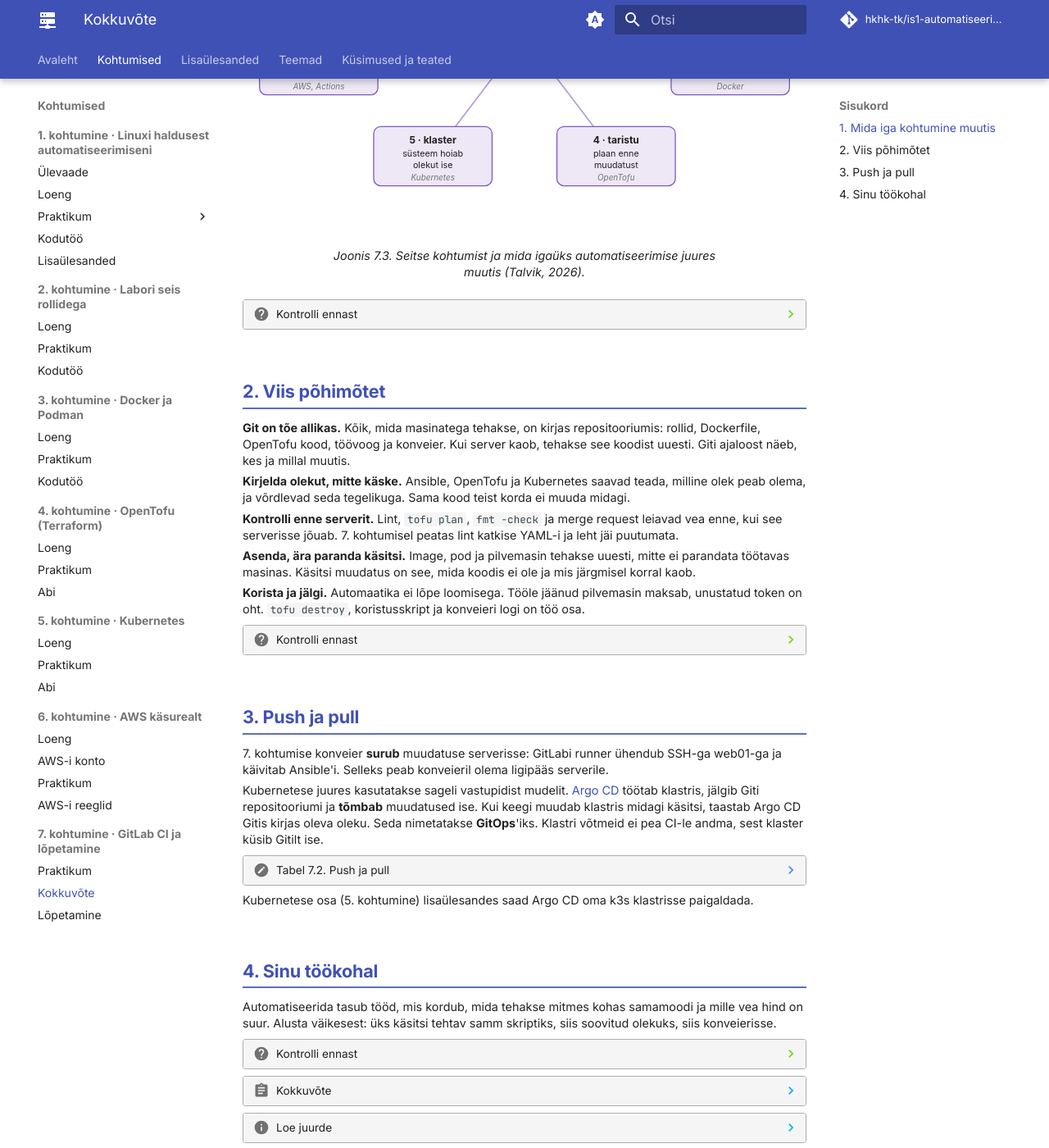
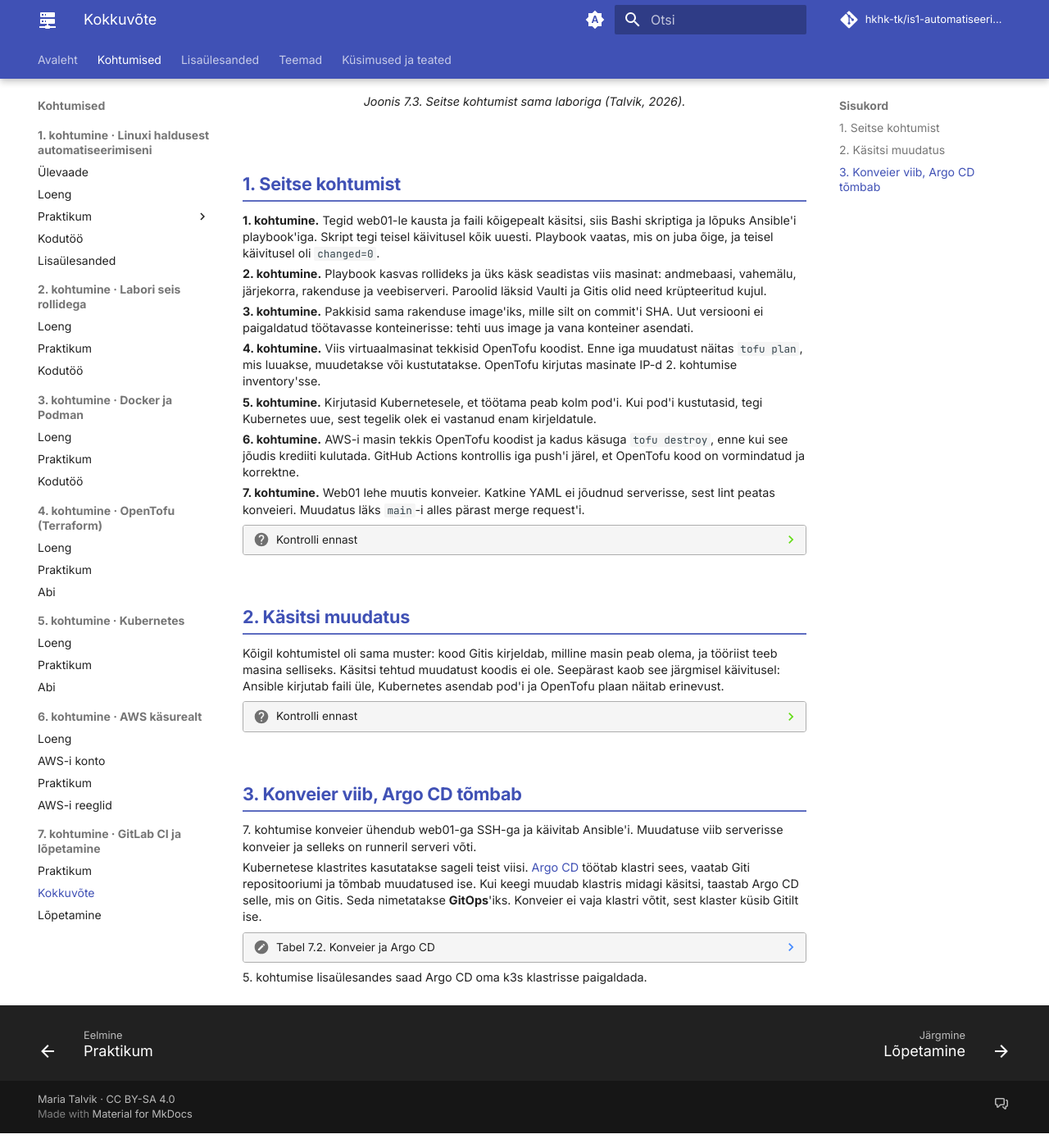
Before and after one commit to hkhk-tk/is1-automatiseerimine, an MkDocs documentation site: the page built from docs/k07/kokkuvote.md, in a window 1280 px wide and 1400 px high, scrolled down 659 px. Shown: the whole window at 82% size. Built offline with MkDocs 1.6.1 and Material for MkDocs 9.7.7, drawn with Linux system fonts in a browser that asks for light colours; comment, search, counter and statistics services are not loaded; some of the changed text lies outside the part shown.

Commit message:
K7 kokkuvõte lühemaks

```diff
--- a/docs/k07/kokkuvote.md
+++ b/docs/k07/kokkuvote.md
@@ -6,86 +6,66 @@ tags:
 
 # Loeng: kursuse kokkuvõte
 
-Seitsmel kohtumisel tegid sama laboriga järjest rohkem automaatikat: kõigepealt kirjutasid käsud skripti, lõpuks muutis serverit ainult konveier. Tööriistad vahetusid, aga nende taga on viis põhimõtet, mis kehtivad ka järgmise tööriista kohta.
+1\. kohtumisel tegid web01-le kausta ja faili nelja käsuga. Täna muutis web01 lehte konveier, kui sina tegid push'i. Vahepeal oli iga kohtumine üks samm sinnapoole, et masinaid ei seadistata käsitsi.
 
 ??? abstract "Õpiväljundid"
     Pärast kokkuvõtet oskad:
 
-    - selgitada iga kohtumise kohta, mida see automatiseerimise juures muutis;
-    - nimetada viis põhimõtet, mis on kõigi kursuse tööriistade taga;
-    - eristada konveierit, mis surub muudatuse serverisse, ja tööriista, mis tõmbab selle Gitist ise;
-    - hinnata oma töökoha mõne käsitsi tehtava ülesande kohta, millise põhimõtte järgi seda automatiseerida.
-
-## 1. Mida iga kohtumine muutis
-
-Iga kohtumine võttis ühe käsitsi tehtud töö ja tegi sellest koodi. Kaardil on kohtumise number, mida see automatiseerimise juures muutis, ja kaldkirjas tööriist, millega seda tegid. Tööriist on vahend: sama mõte kehtib ka järgmise tööriista kohta, mida töökohas kasutad.
+    - selgitada iga kohtumise kohta, mida see muutis masinate seadistamise viisis;
+    - selgitada, miks käsitsi tehtud muudatus serveris järgmisel käivitusel kaob;
+    - eristada konveierit, mis viib muudatuse serverisse, ja tööriista, mis tõmbab selle Gitist ise.
 
 <figure markdown="span">
-  ![Mõttekaart: keskel Automatiseerimine, kood Gitis, kontroll enne. Ümber seitse kohtumist: 1 skript, käsitsi töö muutub koodiks, Bash ja Ansible; 2 seadistus, soovitud olek ja paroolid eraldi, rollid ja Vault; 3 pakend, asenda, ära paranda, Docker; 4 taristu, plaan enne muudatust, OpenTofu; 5 klaster, süsteem hoiab olekut ise, Kubernetes; 6 pilv ja CI, loo, kontrolli, korista, AWS ja Actions; 7 konveier, server muutub ainult Gitist, GitLab CI](assets/k07_kursuse_pilt.svg)
-  <figcaption>Joonis 7.3. Seitse kohtumist ja mida igaüks automatiseerimise juures muutis (Talvik, 2026).</figcaption>
+  ![Mõttekaart: keskel automatiseerimine, seitse kohtumist. Ümber: 1 Bash ja Ansible, sama fail käsitsi, skriptiga ja playbook'iga; 2 rollid, üks käsk seadistab kogu labori; 3 Docker, uus versioon on uus konteiner; 4 OpenTofu, VM-id koodist, enne plaan; 5 Kubernetes, kustutatud pod tuleb tagasi; 6 AWS ja Actions, masin tekib ja kaob koodiga; 7 GitLab CI, web01 muutub push'iga](assets/k07_kursuse_pilt.svg)
+  <figcaption>Joonis 7.3. Seitse kohtumist sama laboriga (Talvik, 2026).</figcaption>
 </figure>
 
+## 1. Seitse kohtumist
+
+**1. kohtumine.** Tegid web01-le kausta ja faili kõigepealt käsitsi, siis Bashi skriptiga ja lõpuks Ansible'i playbook'iga. Skript tegi teisel käivitusel kõik uuesti. Playbook vaatas, mis on juba õige, ja teisel käivitusel oli `changed=0`.
+
+**2. kohtumine.** Playbook kasvas rollideks ja üks käsk seadistas viis masinat: andmebaasi, vahemälu, järjekorra, rakenduse ja veebiserveri. Paroolid läksid Vaulti ja Gitis olid need krüpteeritud kujul.
+
+**3. kohtumine.** Pakkisid sama rakenduse image'iks, mille silt on commit'i SHA. Uut versiooni ei paigaldatud töötavasse konteinerisse: tehti uus image ja vana konteiner asendati.
+
+**4. kohtumine.** Viis virtuaalmasinat tekkisid OpenTofu koodist. Enne iga muudatust näitas `tofu plan`, mis luuakse, muudetakse või kustutatakse. OpenTofu kirjutas masinate IP-d 2. kohtumise inventory'sse.
+
+**5. kohtumine.** Kirjutasid Kubernetesele, et töötama peab kolm pod'i. Kui pod'i kustutasid, tegi Kubernetes uue, sest tegelik olek ei vastanud enam kirjeldatule.
+
+**6. kohtumine.** AWS-i masin tekkis OpenTofu koodist ja kadus käsuga `tofu destroy`, enne kui see jõudis krediiti kulutada. GitHub Actions kontrollis iga push'i järel, et OpenTofu kood on vormindatud ja korrektne.
+
+**7. kohtumine.** Web01 lehe muutis konveier. Katkine YAML ei jõudnud serverisse, sest lint peatas konveieri. Muudatus läks `main`-i alles pärast merge request'i.
+
 ??? question "Kontrolli ennast"
-    1. Mis vahe on 1. kohtumise Bashi skriptil ja Ansible'i playbook'il, kui mõlemad paigaldavad nginxi?
-    2. Miks ei parandata vigast konteinerit selle sees?
+    1. Mis juhtus 1. kohtumise skripti ja playbook'i teisel käivitusel?
+    2. Miks ei paigaldata uut versiooni töötavasse konteinerisse?
 
     ??? success "Vastused"
-        1. Skript käivitab käsud iga kord uuesti. Playbook kirjeldab soovitud olekut ja teine käivitus annab `changed=0`.
-        2. Konteiner tehakse image'ist. Käsitsi parandus kaob järgmisel asendamisel ja keegi ei tea, mis seal muudeti. Parandus läheb Dockerfile'i ja tehakse uus image.
+        1. Skript käivitas kõik käsud uuesti. Playbook võrdles faili soovitud olekuga ja ei muutnud midagi: `changed=0`.
+        2. Konteiner tehakse image'ist. Konteineris tehtud muudatus kaob järgmisel asendamisel ja keegi ei tea, mis seal muudeti. Uus versioon on uus image ja uus konteiner.
 
-## 2. Viis põhimõtet
+## 2. Käsitsi muudatus
 
-**Git on tõe allikas.** Kõik, mida masinatega tehakse, on kirjas repositooriumis: rollid, Dockerfile, OpenTofu kood, töövoog ja konveier. Kui server kaob, tehakse see koodist uuesti. Giti ajaloost näeb, kes ja millal muutis.
-
-**Kirjelda olekut, mitte käske.** Ansible, OpenTofu ja Kubernetes saavad teada, milline olek peab olema, ja võrdlevad seda tegelikuga. Sama kood teist korda ei muuda midagi.
-
-**Kontrolli enne serverit.** Lint, `tofu plan`, `fmt -check` ja merge request leiavad vea enne, kui see serverisse jõuab. 7. kohtumisel peatas lint katkise YAML-i ja leht jäi puutumata.
-
-**Asenda, ära paranda käsitsi.** Image, pod ja pilvemasin tehakse uuesti, mitte ei parandata töötavas masinas. Käsitsi muudatus on see, mida koodis ei ole ja mis järgmisel korral kaob.
-
-**Korista ja jälgi.** Automaatika ei lõpe loomisega. Tööle jäänud pilvemasin maksab, unustatud token on oht. `tofu destroy`, koristusskript ja konveieri logi on töö osa.
+Kõigil kohtumistel oli sama muster: kood Gitis kirjeldab, milline masin peab olema, ja tööriist teeb masina selliseks. Käsitsi tehtud muudatust koodis ei ole. Seepärast kaob see järgmisel käivitusel: Ansible kirjutab faili üle, Kubernetes asendab pod'i ja OpenTofu plaan näitab erinevust.
 
 ??? question "Kontrolli ennast"
-    Keegi logib serverisse sisse ja muudab nginxi seadistust käsitsi, sest „nii on kiirem“. Mis juhtub järgmise konveieri käivitusega ja millist põhimõtet see rikub?
+    Keegi logib web01-sse sisse ja muudab K7 lehe teksti käsitsi, sest nii on kiirem. Mis juhtub järgmise konveieri käivitusega?
 
     ??? success "Vastus"
-        Konveier käivitab Ansible'i, mis kirjutab faili koodis oleva sisuga üle. Käsitsi muudatus kaob. See rikub põhimõtet „Git on tõe allikas“: muudatus peab minema koodi ja läbi konveieri.
+        Deploy käivitab Ansible'i, mis kirjutab lehe malli järgi uuesti. Käsitsi muudatus kaob. Kui tekst peab muutuma, tuleb muuta koodi või GitLabi muutujat `TEADE`.
 
-## 3. Push ja pull
+## 3. Konveier viib, Argo CD tõmbab
 
-7\. kohtumise konveier **surub** muudatuse serverisse: GitLabi runner ühendub SSH-ga web01-ga ja käivitab Ansible'i. Selleks peab konveieril olema ligipääs serverile.
+7\. kohtumise konveier ühendub web01-ga SSH-ga ja käivitab Ansible'i. Muudatuse viib serverisse konveier ja selleks on runneril serveri võti.
 
-Kubernetese juures kasutatakse sageli vastupidist mudelit. [Argo CD](https://argo-cd.readthedocs.io/) töötab klastris, jälgib Giti repositooriumi ja **tõmbab** muudatused ise. Kui keegi muudab klastris midagi käsitsi, taastab Argo CD Gitis kirjas oleva oleku. Seda nimetatakse **GitOps**'iks. Klastri võtmeid ei pea CI-le andma, sest klaster küsib Gitilt ise.
+Kubernetese klastrites kasutatakse sageli teist viisi. [Argo CD](https://argo-cd.readthedocs.io/en/stable/) töötab klastri sees, vaatab Giti repositooriumi ja tõmbab muudatused ise. Kui keegi muudab klastris midagi käsitsi, taastab Argo CD selle, mis on Gitis. Seda nimetatakse **GitOps**'iks. Konveier ei vaja klastri võtit, sest klaster küsib Gitilt ise.
 
-??? note "Tabel 7.2. Push ja pull"
-    | | Push (GitLab CI, GitHub Actions) | Pull (Argo CD) |
+??? note "Tabel 7.2. Konveier ja Argo CD"
+    | | Konveier (GitLab CI, GitHub Actions) | Argo CD |
     |---|---|---|
-    | Kes muudatuse teeb | konveier ühendub serveriga | tööriist klastris tõmbab Gitist |
-    | Mida konveier vajab | ligipääs serverile (SSH-võti, token) | ainult Giti |
-    | Käsitsi muudatus serveris | jääb alles kuni järgmise käivituseni | parandatakse kohe |
-    | Sobib | serverid, VM-id, pilveressursid | Kubernetese klastrid |
+    | Kes muudatuse teeb | runner ühendub serveriga | Argo CD klastris tõmbab Gitist |
+    | Mida konveier vajab | serveri SSH-võtit või tokenit | ainult ligipääsu Gitile |
+    | Käsitsi muudatus serveris | jääb alles järgmise käivituseni | taastatakse kohe |
+    | Kus kasutatakse | serverid, VM-id, pilveressursid | Kubernetese klastrid |
 
-Kubernetese osa (5. kohtumine) lisaülesandes saad Argo CD oma k3s klastrisse paigaldada.
-
-## 4. Sinu töökohal
-
-Automatiseerida tasub tööd, mis kordub, mida tehakse mitmes kohas samamoodi ja mille vea hind on suur. Alusta väikesest: üks käsitsi tehtav samm skriptiks, siis soovitud olekuks, siis konveierisse.
-
-??? question "Kontrolli ennast"
-    Igal esmaspäeval loob administraator uuele töötajale kasutaja kolmes süsteemis. Millise põhimõtte järgi alustaksid ja mis oleks esimene samm?
-
-    ??? success "Üks võimalik vastus"
-        Kõigepealt kirjuta sammud skripti (1. kohtumine). Siis kirjelda kasutajad failis, mille järgi tööriist teeb soovitud oleku (2. kohtumine). Lõpuks pane fail Giti ja konveier, mis kontrollib ja rakendab muudatuse (7. kohtumine). Uue töötaja lisamine on siis üks rida koodis ja merge request.
-
-??? abstract "Kokkuvõte"
-    | Põhimõte | Kus kursusel |
-    |---|---|
-    | Git on tõe allikas | rollid, Dockerfile, OpenTofu, töövoog, konveier |
-    | Kirjelda olekut | Ansible, OpenTofu, Kubernetes |
-    | Kontrolli enne serverit | lint, plan, fmt, merge request |
-    | Asenda, ära paranda | image, pod, pilvemasin |
-    | Korista ja jälgi | destroy, koristusskript, logid |
-
-??? info "Loe juurde"
-    - [Argo CD](https://argo-cd.readthedocs.io/en/stable/): GitOps tööriista dokumentatsioon.
-    - Kursuse [teemade lehed](../teemad/it-automatiseerimine.md): automatiseerimise strateegia, mida ja millises järjekorras automatiseerida.
+5\. kohtumise lisaülesandes saad Argo CD oma k3s klastrisse paigaldada.
```
Also changed, not shown: docs/k07/assets/k07_kursuse_pilt.svg.
